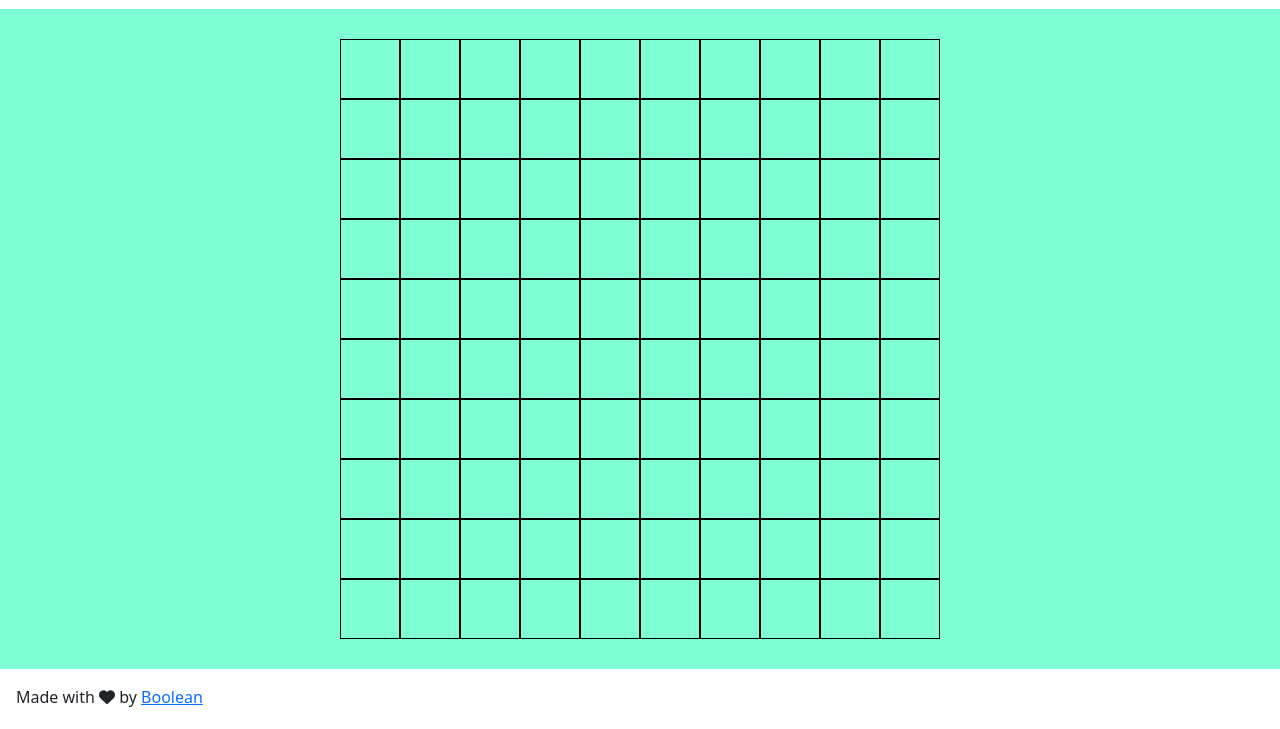
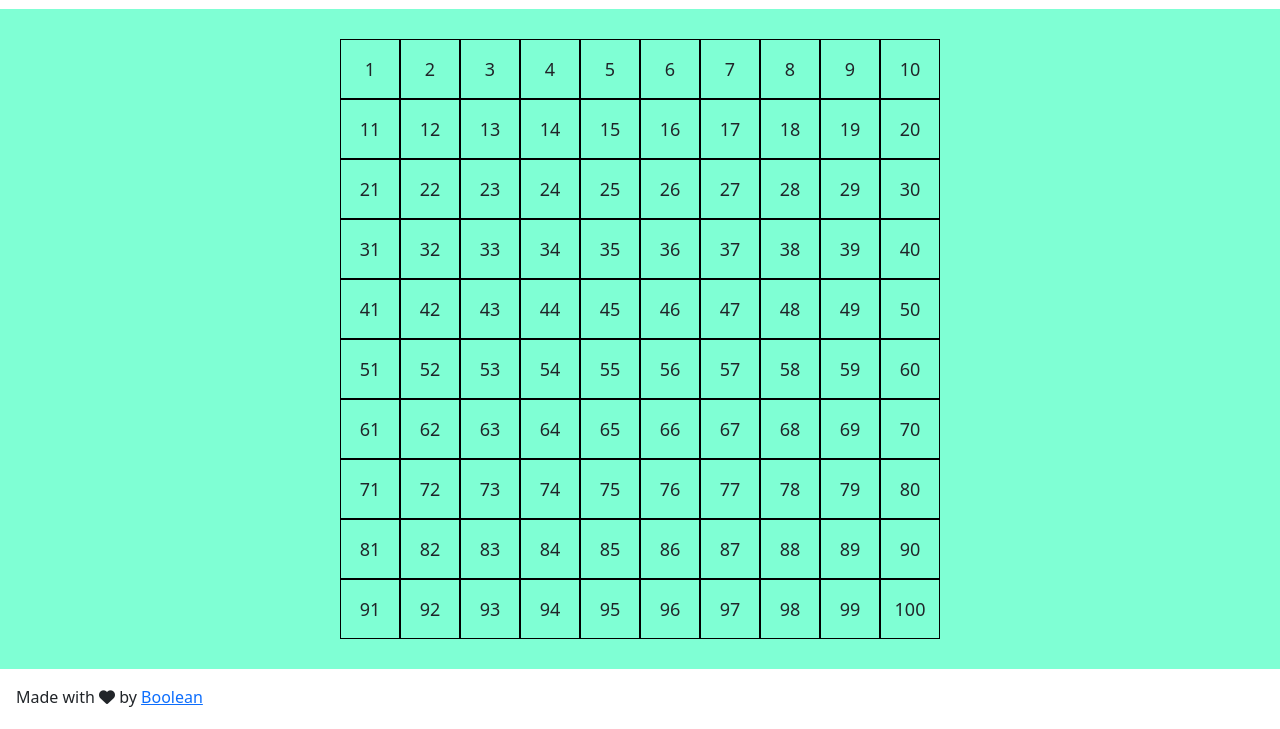
Before and after one commit to AndreaScaranari/js-campominato-grid, a plain HTML site: page index.html in a window 1280 px wide. Both pictures are taken after a click on the button "Play". Shown: the part 71-800 px from the top of the page. Drawn offline with nearby package versions, Linux system fonts and the light colour scheme.

Commit message:
milestone_3

```diff
--- a/css/style.css
+++ b/css/style.css
@@ -31,6 +31,10 @@ main {
 }
 
 .cell {
+    display: flex;
+    justify-content: center;
+    align-items: center;
+
     border: 1px solid black;
     width: calc(100% / 10);
     height: calc(100% / 10);
--- a/js/script.js
+++ b/js/script.js
@@ -14,6 +14,7 @@ playButton.addEventListener("click", function() {
 for (let i = 1; i <= cellsTotal; i++) {
     const newCell = document.createElement("div");
     newCell.classList.add("cell");
+    newCell.innerText = i;
     grid.appendChild(newCell);
 }
 });
```
